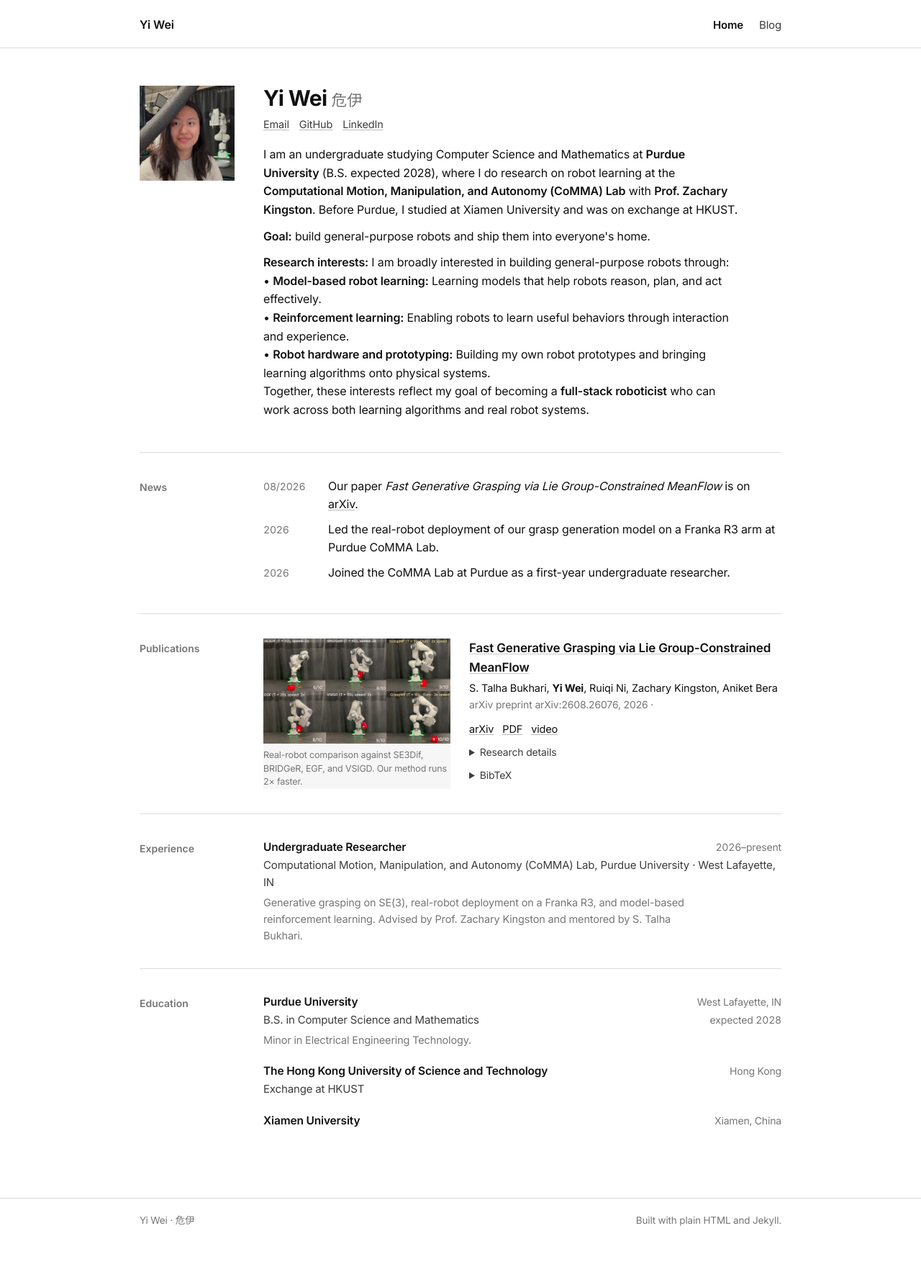
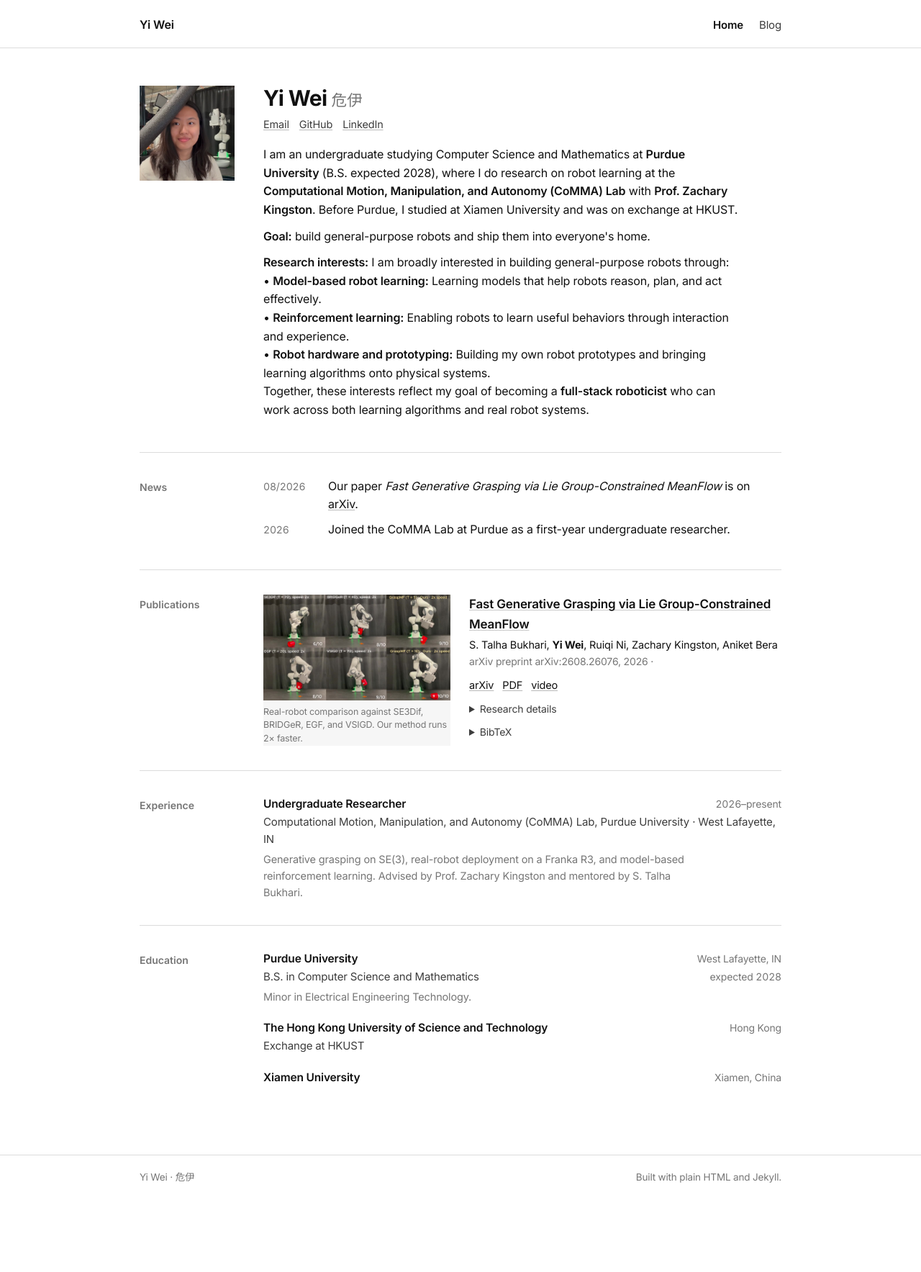
Before and after one commit to yiwei19/yiwei19.github.io, a Jekyll site: the page built from index.html, in a window 1280 px wide. Shown: the whole page at 72% size. Built offline with Jekyll 4.4.1, drawn with Linux system fonts in a browser that asks for light colours; after the commit the page ends 1706 px from its top, so only the background shows below that.

Commit message:
Use Songti Chinese type and trim news

```diff
--- a/_data/news.yml
+++ b/_data/news.yml
@@ -8,9 +8,4 @@
     is on <a href="https://arxiv.org/abs/2608.26076">arXiv</a>.
 
 - date: "2026"
-  text: >
-    Led the real-robot deployment of our grasp generation model on a Franka R3 arm
-    at Purdue CoMMA Lab.
-
-- date: "2026"
   text: Joined the CoMMA Lab at Purdue as a first-year undergraduate researcher.
--- a/_includes/head.html
+++ b/_includes/head.html
@@ -5,5 +5,5 @@
 <link rel="canonical" href="{{ page.url | absolute_url }}">
 <link rel="preconnect" href="https://fonts.googleapis.com">
 <link rel="preconnect" href="https://fonts.gstatic.com" crossorigin>
-<link rel="stylesheet" href="https://fonts.googleapis.com/css2?family=Inter:wght@400;600;700&family=Noto+Sans+SC:wght@400;600;700&family=Source+Serif+4:opsz,wght@8..60,400;8..60,600&display=swap">
+<link rel="stylesheet" href="https://fonts.googleapis.com/css2?family=Inter:wght@400;600;700&family=Noto+Serif+SC:wght@400;600;700&family=Source+Serif+4:opsz,wght@8..60,400;8..60,600&display=swap">
 <link rel="stylesheet" href="{{ '/assets/css/style.css' | relative_url }}">
--- a/assets/css/style.css
+++ b/assets/css/style.css
@@ -2,7 +2,7 @@
    Yi Wei — personal site
    Monochrome: black on white. Three typefaces:
      Inter           — structure (name, nav, section labels, list entries)
-     Noto Sans SC    — Chinese text
+     Noto Serif SC   — Chinese Songti-style text
      Source Serif 4  — reading prose (blog posts, paper summaries)
    Layout: a narrow left rail carries the section name; content flows right.
    ========================================================================== */
@@ -15,9 +15,9 @@
   --hair:     #dcdcdc;
   --wash:     #f6f6f6;
 
-  --ui:   "Inter", "Noto Sans SC", -apple-system, BlinkMacSystemFont, "Segoe UI", Helvetica, Arial, sans-serif;
-  --cn:   "Noto Sans SC", "PingFang SC", "Microsoft YaHei", sans-serif;
-  --read: "Source Serif 4", "Noto Sans SC", Georgia, "Times New Roman", serif;
+  --ui:   "Inter", "Noto Serif SC", -apple-system, BlinkMacSystemFont, "Segoe UI", Helvetica, Arial, sans-serif;
+  --cn:   "Noto Serif SC", "Songti SC", STSong, SimSun, serif;
+  --read: "Source Serif 4", "Noto Serif SC", Georgia, "Times New Roman", serif;
   --mono: ui-monospace, SFMono-Regular, "SF Mono", Menlo, Consolas, monospace;
 
   --rail: 132px;
```
